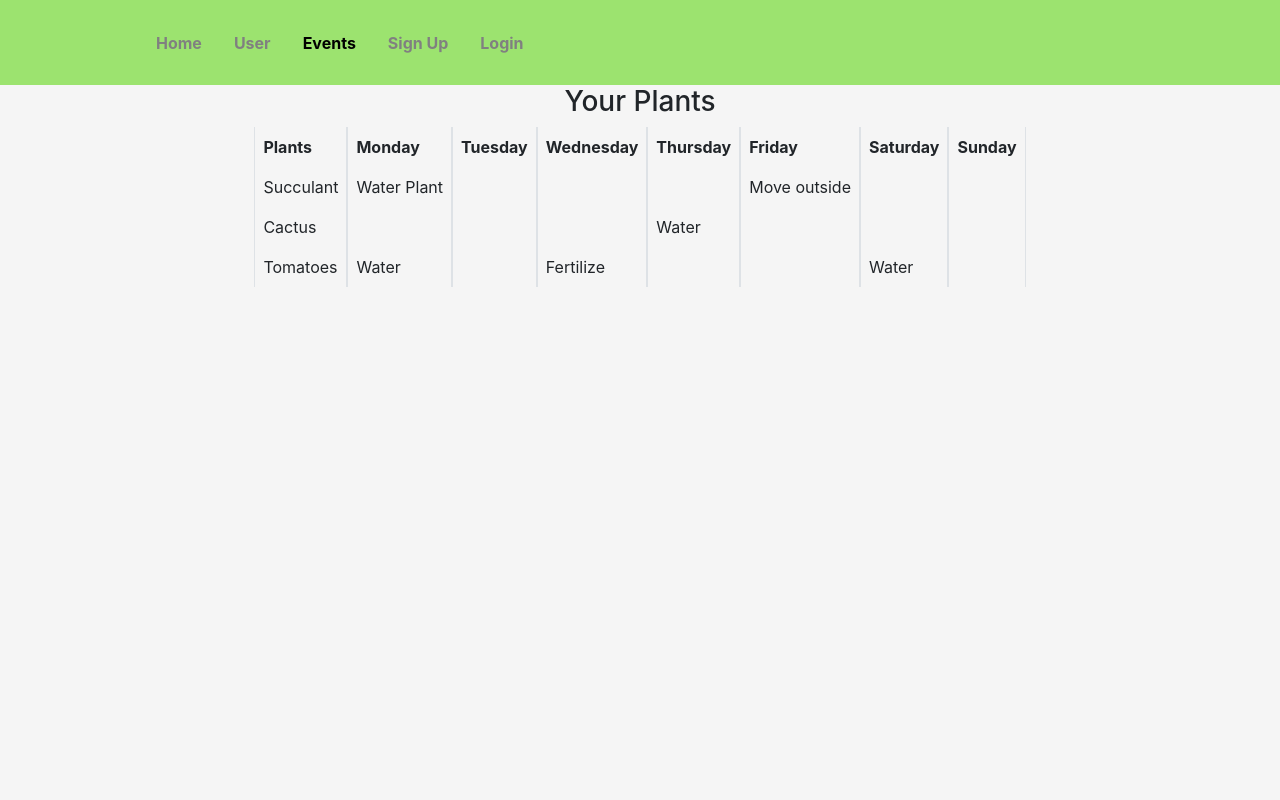
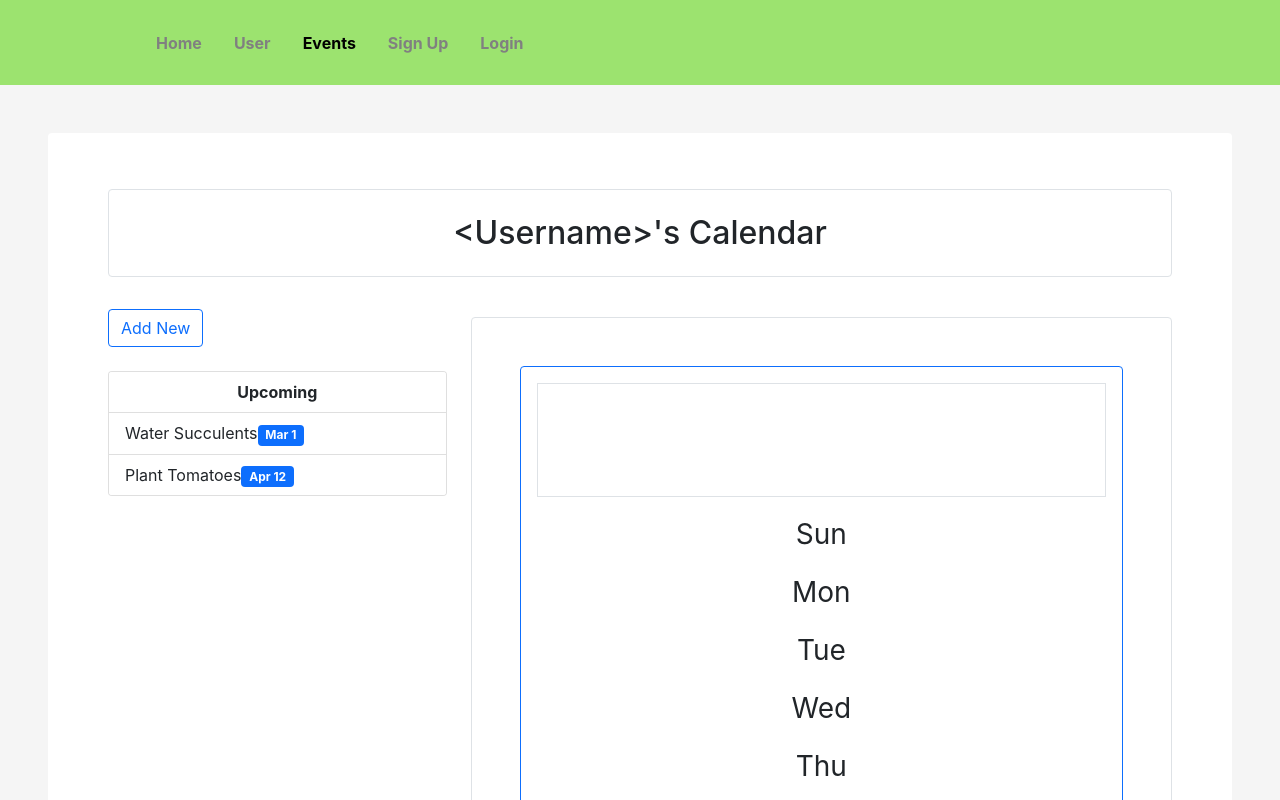
Before and after one commit to hussaino03/hoohacks2022, a React (Create React App) app in the folder client/: page /events in a window 1280 px wide. Shown: the top 800 px of the page. Built offline with nearby package versions, Linux system fonts and the light colour scheme.

Commit message:
event calendar update

```diff
--- a/client/src/pages/navbar/events.js
+++ b/client/src/pages/navbar/events.js
@@ -2,60 +2,61 @@ import React from 'react';
 
 const Events = () => {
   return (
-    <div class="row justify-content-center">
-    <div class="col-auto">
-  <div className="table table-bordered table-responsive">
-    <h3 className="text-center">
-      Your Plants
-    </h3>
-    <thead>
-      <tr>
-        <th>Plants</th>
-        <th>Monday</th>
-        <th>Tuesday</th>
-        <th>Wednesday</th>
-        <th>Thursday</th>
-        <th>Friday</th>
-        <th>Saturday</th>
-        <th>Sunday</th>
-      </tr>
-    </thead>
-    <tbody>
-      <tr>
-        <td>Succulant</td>
-        <td>Water Plant</td>
-        <td></td>
-        <td></td>
-        <td></td>
-        <td>Move outside</td>
-        <td></td>
-        <td></td>
-      </tr>
-      <tr>
-        <td>Cactus</td>
-        <td></td>
-        <td></td>
-        <td></td>
-        <td>Water</td>
-        <td></td>
-        <td></td>
-        <td></td>
-      </tr>
-      <tr>
-        <td>Tomatoes</td>
-        <td>Water</td>
-        <td></td>
-        <td>Fertilize</td>
-        <td></td>
-        <td></td>
-        <td>Water</td>
-        <td></td>
-      </tr>
-    </tbody>
 
-  </div>
-  </div>
-  </div>
+    <div id="outer-wrapper" className="p-5 m-5 rounded bg-white rounded">
+            <div className="container-fluid py-2">
+                <div className="row">
+                    <div className="col-12">
+                        <h1 className="fs-2 text-center p-4 rounded border">&lt;Username&gt;'s Calendar</h1>
+                    </div>
+                </div>
+                <div className="row mt-3">
+
+                    <div className="col-12 col-md-12 col-lg-4 align-items-center">
+
+                        <button type="button" className="btn btn-outline-primary my-2">Add New</button>
+                        <div className="card mt-3">
+                            <ul className="list-group list-group-flush">
+
+                                <li className="upcoming-header list-group-item text-center py-2"><strong>Upcoming</strong></li>
+
+                                <li className="list-group-item">Water Succulents<span className="badge bg-primary">Mar 1</span></li>
+
+                                <li className="list-group-item">Plant Tomatoes<span className="badge bg-primary">Apr 12</span></li>
+
+                            </ul>
+                          </div>
+                    </div>
+
+                    <div className="col-12 col-md-12 col-lg-8">
+                        <div id="cal-app-wrapper" className="rounded p-5 mt-3 border">
+                            <div id="outer-calendar" className="bg-white p-3 col-12 border border-primary rounded">
+                                <div id="month" className="border">
+                                    <i className="bi bi-arrow-left-circle back fs-2 px-4"></i>
+                                    <div id="date">
+                                        <h1 className="fs-3 text-center"></h1>
+                                        <p className="fs-4 text-center"></p>
+                                        <p id="only-year" className="text-center"></p>
+                                    </div>
+                                    <i className="bi bi-arrow-right-circle next fs-2 px-4"></i>
+                                </div>
+                                <div id="days" className="fs-3 text-center mt-3">
+                                    <p>Sun</p>
+                                    <p>Mon</p>
+                                    <p>Tue</p>
+                                    <p>Wed</p>
+                                    <p>Thu</p>
+                                    <p>Fri</p>
+                                    <p>Sat</p>
+                                </div>
+                                <div className="monthdaynums fs-4 mb-3"></div>
+                            </div>
+                        </div>
+                    </div>
+
+                </div>
+            </div>
+        </div>
   );
 };
 
```
